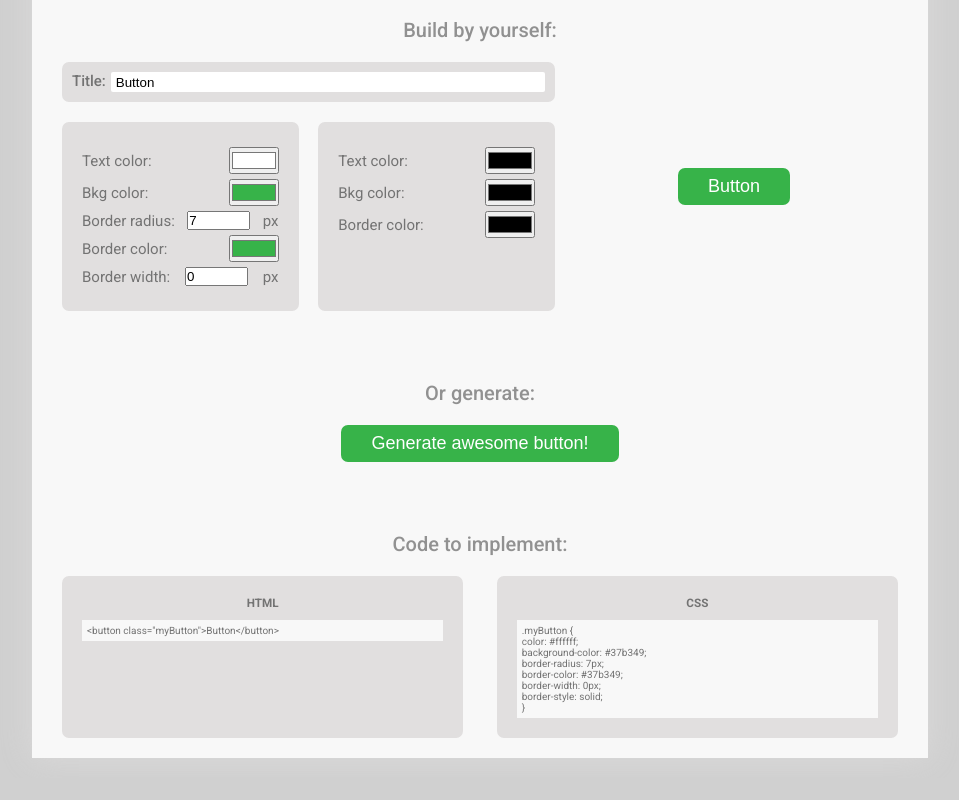
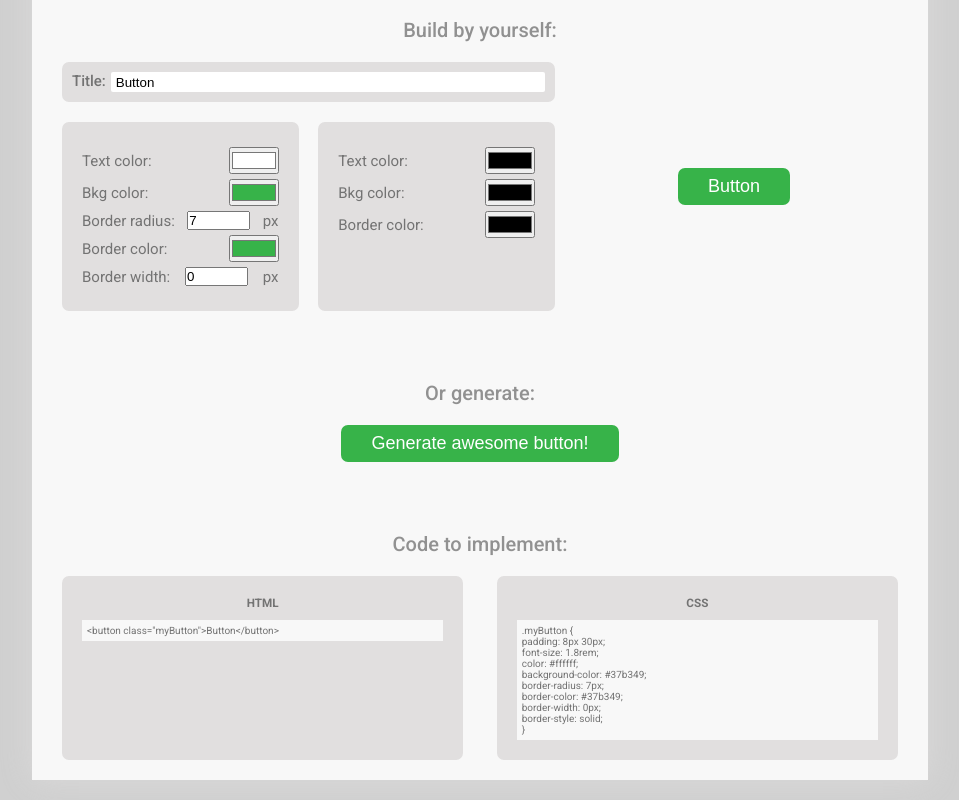
Before and after one commit to JohnyMielony07/buttonsBuilder, a website: page index.html in a window 1280 px wide. Shown: the part 329-1129 px from the top of the page, without its empty margins (160-1119 px from the left). Before the commit the page ends 1107 px from the top, so only its background shows below. Drawn offline with Linux system fonts and the light colour scheme.

Commit message:
add padding and font-size to generated css code

```diff
--- a/scripts/script.js
+++ b/scripts/script.js
@@ -54,6 +54,8 @@ document.addEventListener('DOMContentLoaded', function () {
 
     function generateCss() {
         let generatedCss = '.myButton {\n' +
+            'padding: 8px 30px;\n' +
+            'font-size: 1.8rem;\n' +
             'color: ' + textColorInput.value + ';\n' +
             'background-color: ' + backgroundColorInput.value + ';\n' +
             'border-radius: ' + borderRadiusInput.value + 'px;\n' +
```
Also changed, not shown: index.html (+0 -3 lines).
